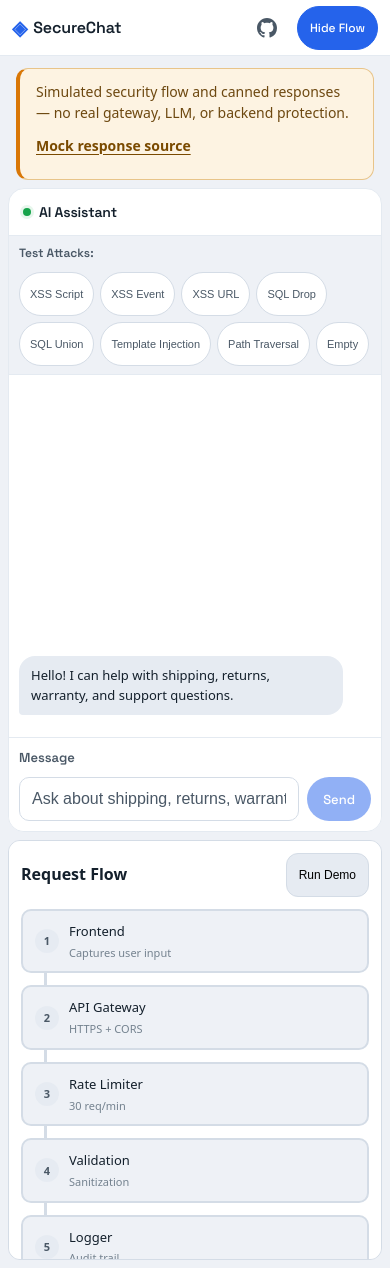
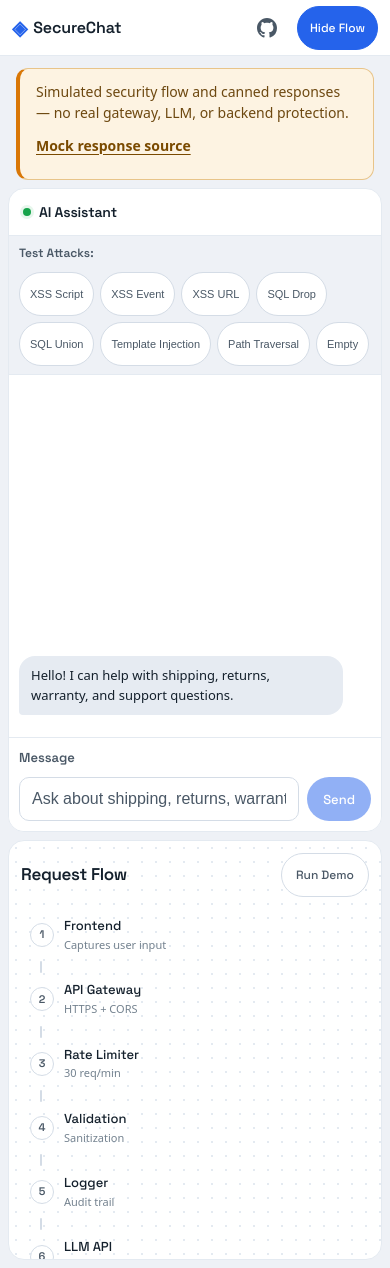
Before and after one commit to qusaismael/secure-chatbot-website, a React (Vite) app in the folder frontend/: page / in a window 390 px wide. Built offline with nearby package versions, Linux system fonts and the light colour scheme.

Commit message:
style: rebuild request flow as a signal spine with live ping

```diff
--- a/frontend/src/components/ArchitectureViewer.css
+++ b/frontend/src/components/ArchitectureViewer.css
@@ -1,8 +1,12 @@
+/* Request flow: a signal spine on an instrument surface.
+   The traveling ping on the active marker is the page's one motion moment. */
 .architecture {
   height: 100%;
-  background: var(--bg-primary);
-  border: 1px solid var(--border);
-  border-radius: var(--radius);
+  background-color: var(--bg-primary);
+  background-image: radial-gradient(var(--border-soft) 1px, transparent 1px);
+  background-size: 18px 18px;
+  border: 1px solid var(--border-soft);
+  border-radius: var(--radius-lg);
   padding: 24px;
   overflow-y: auto;
 }
@@ -11,29 +15,36 @@
   display: flex;
   justify-content: space-between;
   align-items: center;
-  margin-bottom: 24px;
+  gap: 12px;
+  margin-bottom: 20px;
 }
 
 .architecture-header h2 {
-  font-size: 22px;
+  font-family: var(--font-display);
+  font-size: var(--text-xl);
   font-weight: 600;
+  letter-spacing: -0.02em;
+  color: var(--text-primary);
 }
 
 .architecture-header button {
   min-height: 44px;
-  padding: 12px 24px;
-  background: var(--bg-tertiary);
+  padding: 10px 22px;
+  background: var(--bg-primary);
   border: 1px solid var(--border);
-  border-radius: var(--radius);
-  font-size: 15px;
+  border-radius: var(--radius-pill);
+  font-family: var(--font-display);
+  font-size: 14px;
   font-weight: 500;
+  color: var(--text-secondary);
   cursor: pointer;
-  transition: all 0.15s;
+  transition: color 0.15s, background 0.15s, border-color 0.15s;
 }
 
 .architecture-header button:hover {
   border-color: var(--accent);
-  color: var(--accent);
+  background: var(--accent-soft);
+  color: var(--accent-deep);
 }
 
 .flow {
@@ -46,74 +57,108 @@
   flex-direction: column;
 }
 
+/* node row: a lane on the spine, not a card */
 .flow-node {
   display: flex;
   align-items: center;
-  gap: 16px;
-  padding: 16px 20px;
-  background: var(--bg-secondary);
-  border: 2px solid var(--border);
+  gap: 14px;
+  padding: 10px 12px;
+  background: transparent;
+  border: 1px solid transparent;
   border-radius: var(--radius);
-  transition: all 0.2s;
+  transition: background 0.2s, border-color 0.2s;
 }
 
 .flow-node.active {
   border-color: var(--accent);
-  background: #eff6ff;
+  background: var(--accent-soft);
 }
 
 .flow-node.done {
-  border-color: var(--success);
-  background: #f0fdf4;
+  background: var(--success-soft);
 }
 
 .flow-node.error {
   border-color: var(--error);
-  background: #fef2f2;
+  background: var(--error-soft);
 }
 
+/* ordinal marker sitting on the spine */
 .node-number {
-  width: 32px;
-  height: 32px;
-  background: var(--bg-tertiary);
+  position: relative;
+  width: 30px;
+  height: 30px;
+  background: var(--bg-primary);
+  border: 1px solid var(--border);
   border-radius: 50%;
   display: flex;
   align-items: center;
   justify-content: center;
-  font-size: 14px;
+  font-family: var(--font-display);
+  font-size: 13px;
   font-weight: 600;
   color: var(--text-secondary);
   flex-shrink: 0;
+  z-index: 1;
 }
 
 .flow-node.active .node-number {
   background: var(--accent);
+  border-color: var(--accent);
   color: white;
 }
 
 .flow-node.done .node-number {
-  background: var(--success);
-  color: white;
+  border-color: var(--success);
+  color: var(--success);
 }
 
 .flow-node.error .node-number {
   background: var(--error);
+  border-color: var(--error);
   color: white;
+}
+
+/* the traveling signal: one ping ring on the active marker */
+.flow-node.active .node-number::after {
+  content: '';
+  position: absolute;
+  inset: -6px;
+  border: 2px solid var(--accent);
+  border-radius: 50%;
+  animation: signal-ping 1.2s ease-out infinite;
+}
+
+@keyframes signal-ping {
+  from { transform: scale(0.6); opacity: 0.9; }
+  to { transform: scale(1.5); opacity: 0; }
+}
+
+@media (prefers-reduced-motion: reduce) {
+  .flow-node.active .node-number::after {
+    animation: none;
+    opacity: 0.55;
+  }
 }
 
 .node-info {
   flex: 1;
+  min-width: 0;
 }
 
 .node-name {
-  font-size: 16px;
+  font-family: var(--font-display);
+  font-size: var(--text-sm);
   font-weight: 500;
+  color: var(--text-primary);
+  line-height: 1.3;
 }
 
 .node-desc {
-  font-size: 14px;
+  font-size: var(--text-xs);
   color: var(--text-muted);
   margin-top: 2px;
+  line-height: 1.4;
 }
 
 .done-indicator,
@@ -126,23 +171,28 @@
   justify-content: center;
   font-size: 13px;
   font-weight: 600;
+  flex-shrink: 0;
 }
 
 .done-indicator {
-  background: var(--success);
-  color: white;
+  background: var(--bg-primary);
+  color: var(--success);
+  border: 1px solid var(--success);
 }
 
 .error-indicator {
-  background: var(--error);
-  color: white;
+  background: var(--bg-primary);
+  color: var(--error-ink);
+  border: 1px solid var(--error);
 }
 
+/* spine segment between markers; fills once the step above is done */
 .flow-line {
-  width: 3px;
-  height: 20px;
+  width: 2px;
+  height: 18px;
   background: var(--border);
-  margin-left: 35px;
+  border-radius: 2px;
+  margin-left: 26px;
   transition: background 0.2s;
 }
 
@@ -154,14 +204,15 @@
 @media (max-width: 768px) {
   .architecture {
     padding: 16px;
+    background-size: 16px 16px;
   }
 
   .architecture-header {
-    margin-bottom: 16px;
+    margin-bottom: 14px;
   }
 
   .architecture-header h2 {
-    font-size: 18px;
+    font-size: var(--text-lg);
   }
 
   .architecture-header button {
@@ -171,12 +222,12 @@
 
   .flow-node {
     gap: 12px;
-    padding: 12px 14px;
+    padding: 8px 10px;
   }
 
   .node-number {
-    width: 28px;
-    height: 28px;
+    width: 26px;
+    height: 26px;
     font-size: 12px;
   }
 
@@ -185,7 +236,7 @@
   }
 
   .node-desc {
-    font-size: 12px;
+    font-size: var(--text-2xs);
   }
 
   .done-indicator,
@@ -197,7 +248,7 @@
 
   .flow-line {
     height: 14px;
-    margin-left: 27px;
+    margin-left: 22px;
   }
 }
 
@@ -205,6 +256,7 @@
 @media (max-width: 480px) {
   .architecture {
     padding: 12px;
+    background-size: 14px 14px;
   }
 
   .architecture-header {
@@ -212,17 +264,17 @@
   }
 
   .architecture-header h2 {
-    font-size: 16px;
+    font-size: var(--text-md);
   }
 
   .architecture-header button {
-    padding: 8px 12px;
+    padding: 10px 14px;
     font-size: 12px;
   }
 
   .flow-node {
     gap: 10px;
-    padding: 10px 12px;
+    padding: 8px;
     border-radius: 10px;
   }
 
@@ -249,6 +301,6 @@
 
   .flow-line {
     height: 12px;
-    margin-left: 23px;
+    margin-left: 19px;
   }
 }
```
